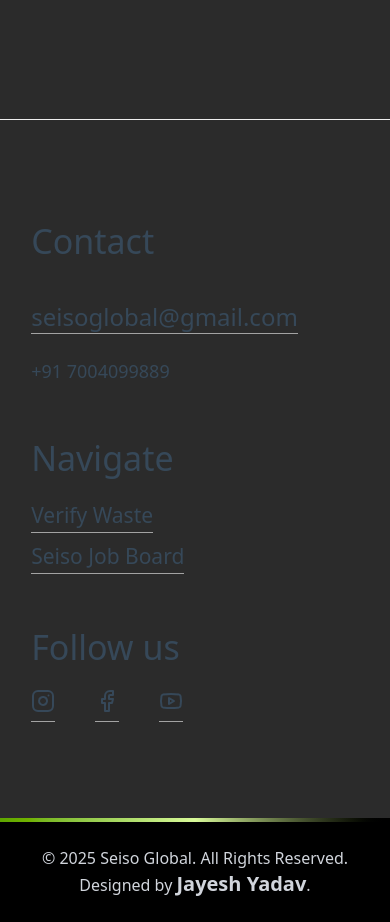
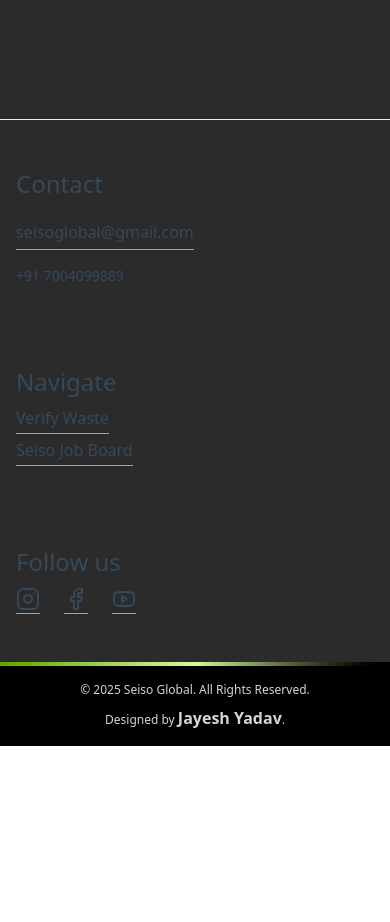
Before and after one commit to jazs69/SEISO_, a React (Vite) app in the folder client/: page / in a window 390 px wide. Shown: the part 7420-8342 px from the top of the page. After the commit the page ends 8166 px from the top, so only its background shows below. Built offline with nearby package versions, Linux system fonts and the light colour scheme.

Commit message:
made footer fully responsive

```diff
--- a/client/src/components/Footer.jsx
+++ b/client/src/components/Footer.jsx
@@ -106,72 +106,75 @@ import { Instagram, Facebook, Youtube } from "lucide-react";
 function Footer() {
   return (
     <footer>
-      <div className="flex flex-col gap-y-12 sm:grid sm:grid-cols-3 items-start h-fit w-full px-[8vw] py-24 bg-[#151515] opacity-90">
-        <div className="flex flex-col gap-y-6">
-          <h3 className="text-[34px] pb-2"> Contact </h3>
+      <div className="flex flex-col gap-y-12 sm:grid sm:grid-cols-2 lg:grid-cols-3 items-start h-fit w-full px-4 sm:px-8 md:px-[8vw] py-12 md:py-24 bg-[#151515] opacity-90">
+        <div className="flex flex-col gap-y-4 md:gap-y-6 w-full">
+          <h3 className="text-2xl md:text-[34px] pb-1 md:pb-2">Contact</h3>
           <a
-            href="seisoglobal@gmail.com"
+            href="mailto:seisoglobal@gmail.com"
             rel="noopener noreferrer"
-            className="font-proxima text-[24px] h-[35px] border-b border-b-[#999] w-fit"
+            className="font-proxima text-base md:text-[24px] h-[30px] md:h-[35px] border-b border-b-[#999] w-fit"
           >
-            {" "}
-            seisoglobal@gmail.com{" "}
+            seisoglobal@gmail.com
           </a>
-          <p className="font-proxima text-[18px]"> +91 7004099889 </p>
+          <p className="font-proxima text-sm md:text-[18px]">+91 7004099889</p>
         </div>
-        <div className="flex flex-col gap-y-2">
-          <h3 className="text-[34px] pb-2"> Navigate </h3>
+        <div className="flex flex-col gap-y-1 md:gap-y-2 w-full mt-8 sm:mt-0">
+          <h3 className="text-2xl md:text-[34px] pb-1 md:pb-2">Navigate</h3>
+
           <Link
             to="/verify-waste"
-            className="font-proxima text-[21px] h-[33px] border-b border-b-[#999] w-fit"
+            className="font-proxima text-base md:text-[21px] h-[28px] md:h-[33px] border-b border-b-[#999] w-fit"
           >
-            {" "}
-            Verify Waste{" "}
+            Verify Waste
           </Link>
           <Link
             to="/jobs"
-            className="font-proxima text-[21px] h-[33px] border-b border-b-[#999] w-fit"
+            className="font-proxima text-base md:text-[21px] h-[28px] md:h-[33px] border-b border-b-[#999] w-fit"
           >
-            {" "}
-            Seiso Job Board{" "}
+            Seiso Job Board
           </Link>
         </div>
-        <div className="flex flex-col gap-y-2">
-          <h3 className="text-[34px] pb-2"> Follow us </h3>
-          <div className="flex gap-10">
+        <div className="flex flex-col gap-y-1 md:gap-y-2 w-full mt-8 lg:mt-0">
+          <h3 className="text-2xl md:text-[34px] pb-1 md:pb-2">Follow us</h3>
+          <div className="flex gap-6 md:gap-10">
             <a
               href="https://www.instagram.com/seiso.in_/"
               target="_blank"
               rel="noopener noreferrer"
-              className="font-proxima text-[21px] h-[33px] border-b border-b-[#999] w-fit"
+              className="font-proxima text-base md:text-[21px] h-[28px] md:h-[33px] border-b border-b-[#999] w-fit flex items-center"
             >
-              <Instagram />
+              <Instagram size={24} className="md:size-6" />
             </a>
             <a
               href="https://www.facebook.com/profile.php?id=61576157545684"
               target="_blank"
               rel="noopener noreferrer"
-              className="font-proxima text-[21px] h-[33px] border-b border-b-[#999] w-fit"
+              className="font-proxima text-base md:text-[21px] h-[28px] md:h-[33px] border-b border-b-[#999] w-fit flex items-center"
             >
-              <Facebook />
+              <Facebook size={24} className="md:size-6" />
             </a>
             <a
               href="https://www.facebook.com/profile.php?id=61576157545684"
               target="_blank"
               rel="noopener noreferrer"
-              className="font-proxima text-[21px] h-[33px] border-b border-b-[#999] w-fit"
+              className="font-proxima text-base md:text-[21px] h-[28px] md:h-[33px] border-b border-b-[#999] w-fit flex items-center"
             >
-              <Youtube />
+              <Youtube size={24} className="md:size-6" />
             </a>
           </div>
         </div>
       </div>
       <div className="h-1 bg-gradient-to-r to-black via-lime-200 from-lime-600"></div>
-      <div className="flex flex-col md:flex-row items-center justify-between lg:px-20 py-6 bg-black text-gray-300">
-        <p>&copy; 2025 Seiso Global. All Rights Reserved.</p>
-        <p>
+      <div className="flex flex-col md:flex-row items-center justify-between px-4 sm:px-8 lg:px-20 py-4 md:py-6 bg-black text-gray-300 text-xs md:text-base gap-2 md:gap-0">
+        <p className="text-center md:text-left">
+          &copy; 2025 Seiso Global. All Rights Reserved.
+        </p>
+        <p className="text-center md:text-right">
           Designed by{" "}
-          <span className="text-xl font-semibold">Jayesh Yadav</span>.
+          <span className="text-base md:text-xl font-semibold">
+            Jayesh Yadav
+          </span>
+          .
         </p>
       </div>
     </footer>
```
